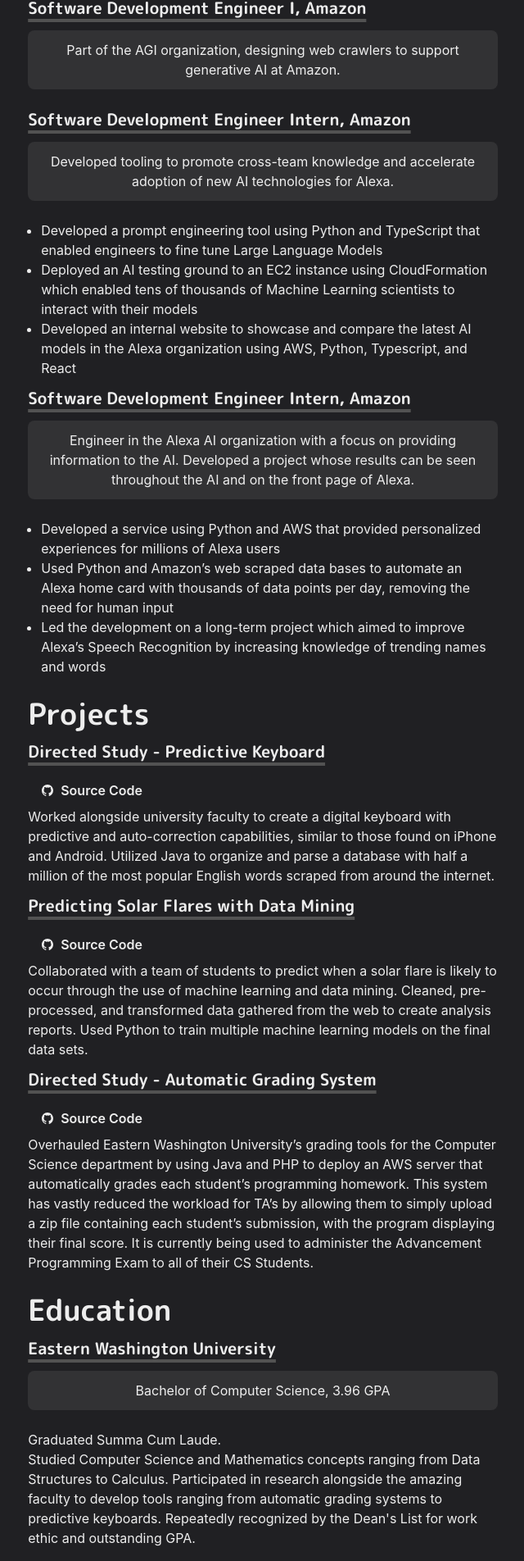
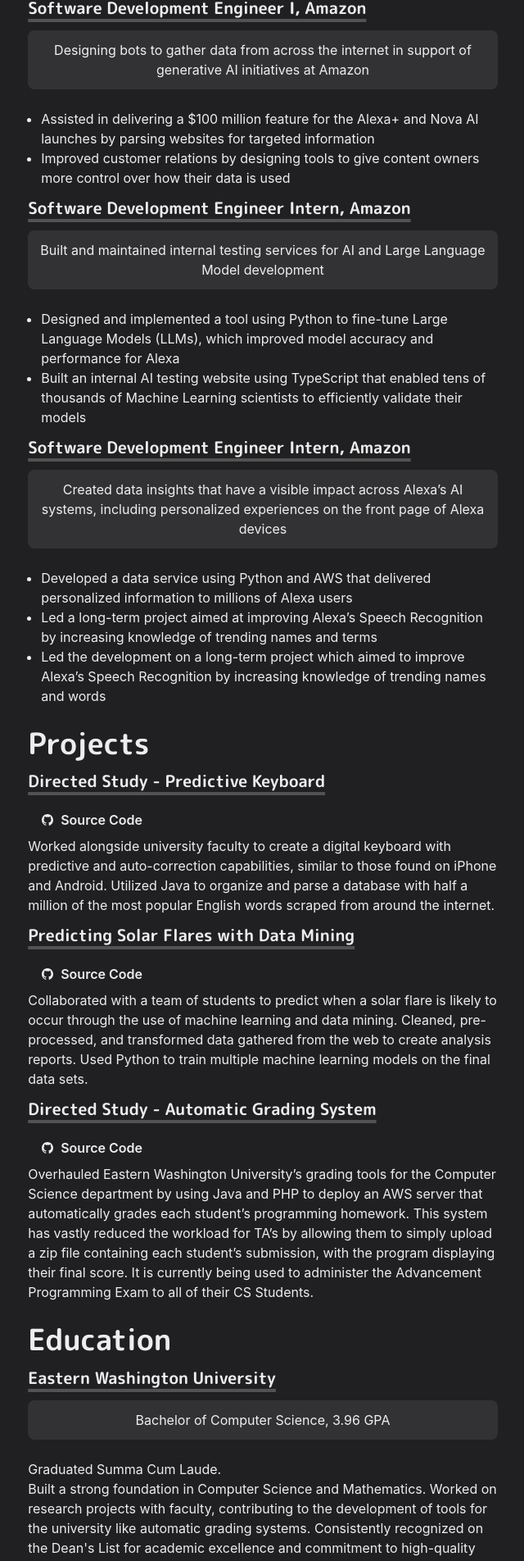
Before and after one commit to TWynec/twynec-homepage, a Next.js app: page /portfolio in a window 1280 px wide. Shown: the part 114-2018 px from the top of the page at 82% size, without its empty margins (319-959 px from the left). Built offline with nearby package versions, Linux system fonts and the light colour scheme.

Commit message:
Update experience

```diff
--- a/pages/portfolio.js
+++ b/pages/portfolio.js
@@ -35,37 +35,17 @@
         mb={6}
         align="center"
       >
-        Part of the AGI organization, designing web crawlers to support
-        generative AI at Amazon.
-      </Box>
-
-      <Heading as="h3" variant="section-title">
-        Software Development Engineer Intern, Amazon
-      </Heading>
-      <Box
-        borderRadius="lg"
-        bg={useColorModeValue("whiteAlpha.500", "whiteAlpha.200")}
-        p={3}
-        mb={6}
-        align="center"
-      >
-        Developed tooling to promote cross-team knowledge and accelerate
-        adoption of new AI technologies for Alexa.
+        Designing bots to gather data from across the internet in support of
+        generative AI initiatives at Amazon
       </Box>
       <UnorderedList>
         <ListItem>
-          Developed a prompt engineering tool using Python and TypeScript that
-          enabled engineers to fine tune Large Language Models
+          Assisted in delivering a $100 million feature for the Alexa+ and Nova
+          AI launches by parsing websites for targeted information
         </ListItem>
         <ListItem>
-          Deployed an AI testing ground to an EC2 instance using CloudFormation
-          which enabled tens of thousands of Machine Learning scientists to
-          interact with their models
-        </ListItem>
-        <ListItem>
-          Developed an internal website to showcase and compare the latest AI
-          models in the Alexa organization using AWS, Python, Typescript, and
-          React
+          Improved customer relations by designing tools to give content owners
+          more control over how their data is used
         </ListItem>
       </UnorderedList>
 
@@ -79,19 +59,44 @@
         mb={6}
         align="center"
       >
-        Engineer in the Alexa AI organization with a focus on providing
-        information to the AI. Developed a project whose results can be seen
-        throughout the AI and on the front page of Alexa.
+        Built and maintained internal testing services for AI and Large Language
+        Model development
       </Box>
       <UnorderedList>
         <ListItem>
-          Developed a service using Python and AWS that provided personalized
-          experiences for millions of Alexa users
+          Designed and implemented a tool using Python to fine-tune Large
+          Language Models (LLMs), which improved model accuracy and performance
+          for Alexa
         </ListItem>
         <ListItem>
-          Used Python and Amazon’s web scraped data bases to automate an Alexa
-          home card with thousands of data points per day, removing the need for
-          human input
+          Built an internal AI testing website using TypeScript that enabled
+          tens of thousands of Machine Learning scientists to efficiently
+          validate their models
+        </ListItem>
+      </UnorderedList>
+
+      <Heading as="h3" variant="section-title">
+        Software Development Engineer Intern, Amazon
+      </Heading>
+      <Box
+        borderRadius="lg"
+        bg={useColorModeValue("whiteAlpha.500", "whiteAlpha.200")}
+        p={3}
+        mb={6}
+        align="center"
+      >
+        Created data insights that have a visible impact across Alexa’s AI
+        systems, including personalized experiences on the front page of Alexa
+        devices
+      </Box>
+      <UnorderedList>
+        <ListItem>
+          Developed a data service using Python and AWS that delivered
+          personalized information to millions of Alexa users
+        </ListItem>
+        <ListItem>
+          Led a long-term project aimed at improving Alexa’s Speech Recognition
+          by increasing knowledge of trending names and terms
         </ListItem>
         <ListItem>
           Led the development on a long-term project which aimed to improve
@@ -198,11 +203,11 @@
       <List>
         <ListItem>Graduated Summa Cum Laude.</ListItem>
         <ListItem>
-          Studied Computer Science and Mathematics concepts ranging from Data
-          Structures to Calculus. Participated in research alongside the amazing
-          faculty to develop tools ranging from automatic grading systems to
-          predictive keyboards. Repeatedly recognized by the Dean's List for
-          work ethic and outstanding GPA.
+          Built a strong foundation in Computer Science and Mathematics. Worked
+          on research projects with faculty, contributing to the development of
+          tools for the university like automatic grading systems. Consistently
+          recognized on the Dean's List for academic excellence and commitment
+          to high-quality work.
         </ListItem>
       </List>
     </Section>
@@ -218,7 +223,7 @@
         <ListItem>Python</ListItem>
         <ListItem>Java</ListItem>
         <ListItem>Data Structures and Algorithms</ListItem>
-        <ListItem>JavaScript</ListItem>
+        <ListItem>TypeScript</ListItem>
         <ListItem>React</ListItem>
         <ListItem>AWS</ListItem>
       </UnorderedList>
```
Also changed, not shown: pages/index.js (+5 -4 lines).
